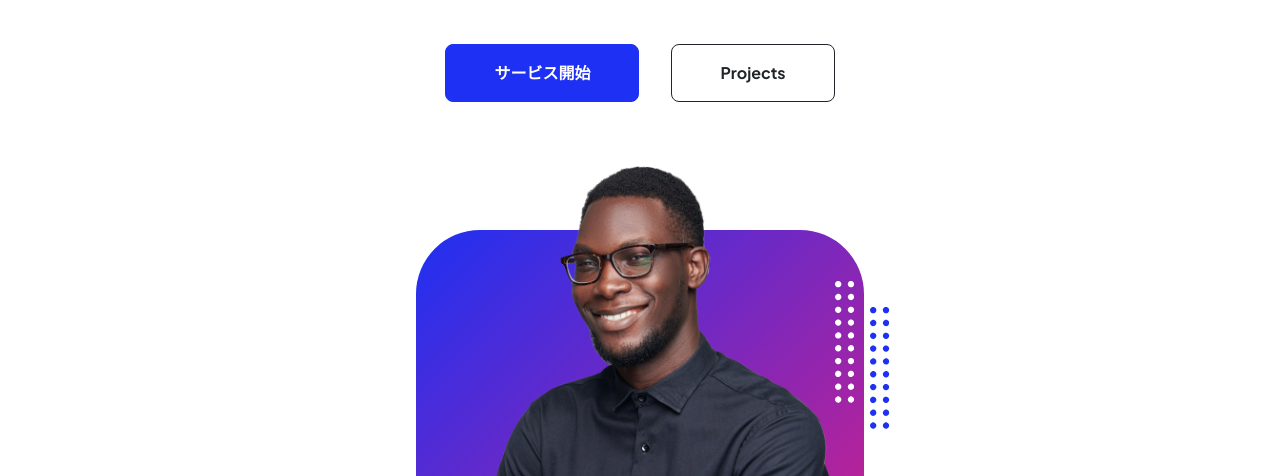
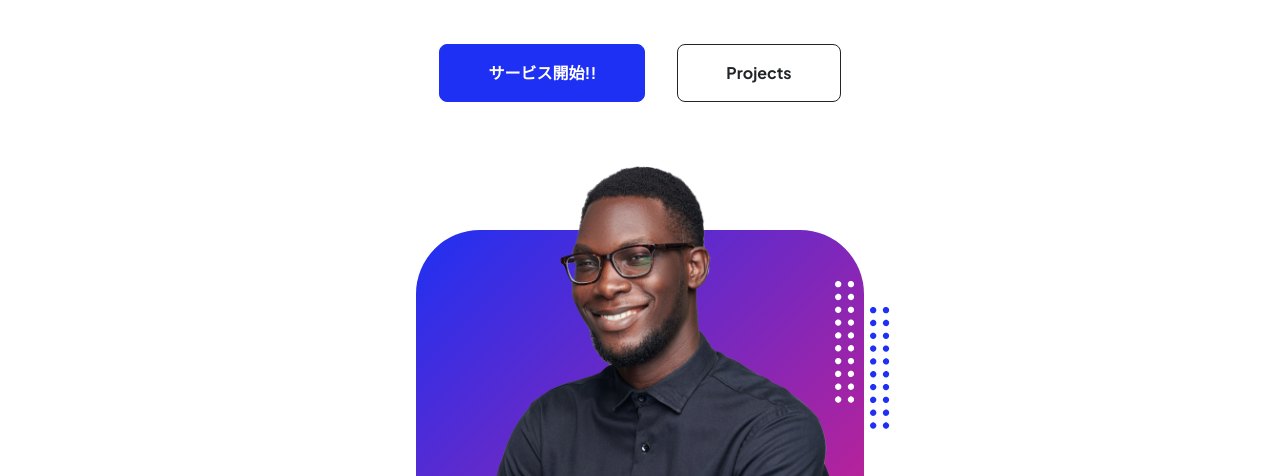
Before and after one commit to ti1529/task_250109, a plain HTML site: page index.html in a window 1280 px wide. Shown: the part 291-767 px from the top of the page. Drawn offline with nearby package versions, Linux system fonts and the light colour scheme.

Commit message:
edit: ボタン名

```diff
--- a/index.html
+++ b/index.html
@@ -45,7 +45,7 @@
                                 <div class="fs-3 fw-light text-muted">I can help your business to</div>
                                 <h1 class="display-3 fw-bolder mb-5"><span class="text-gradient d-inline">Get online and grow fast</span></h1>
                                 <div class="d-grid gap-3 d-sm-flex justify-content-sm-center justify-content-xxl-start mb-3">
-                                    <a class="btn btn-primary btn-lg px-5 py-3 me-sm-3 fs-6 fw-bolder" href="resume.html">サービス開始</a>
+                                    <a class="btn btn-primary btn-lg px-5 py-3 me-sm-3 fs-6 fw-bolder" href="resume.html">サービス開始!!</a>
                                     <a class="btn btn-outline-dark btn-lg px-5 py-3 fs-6 fw-bolder" href="projects.html">Projects</a>
                                 </div>
                             </div>
```
